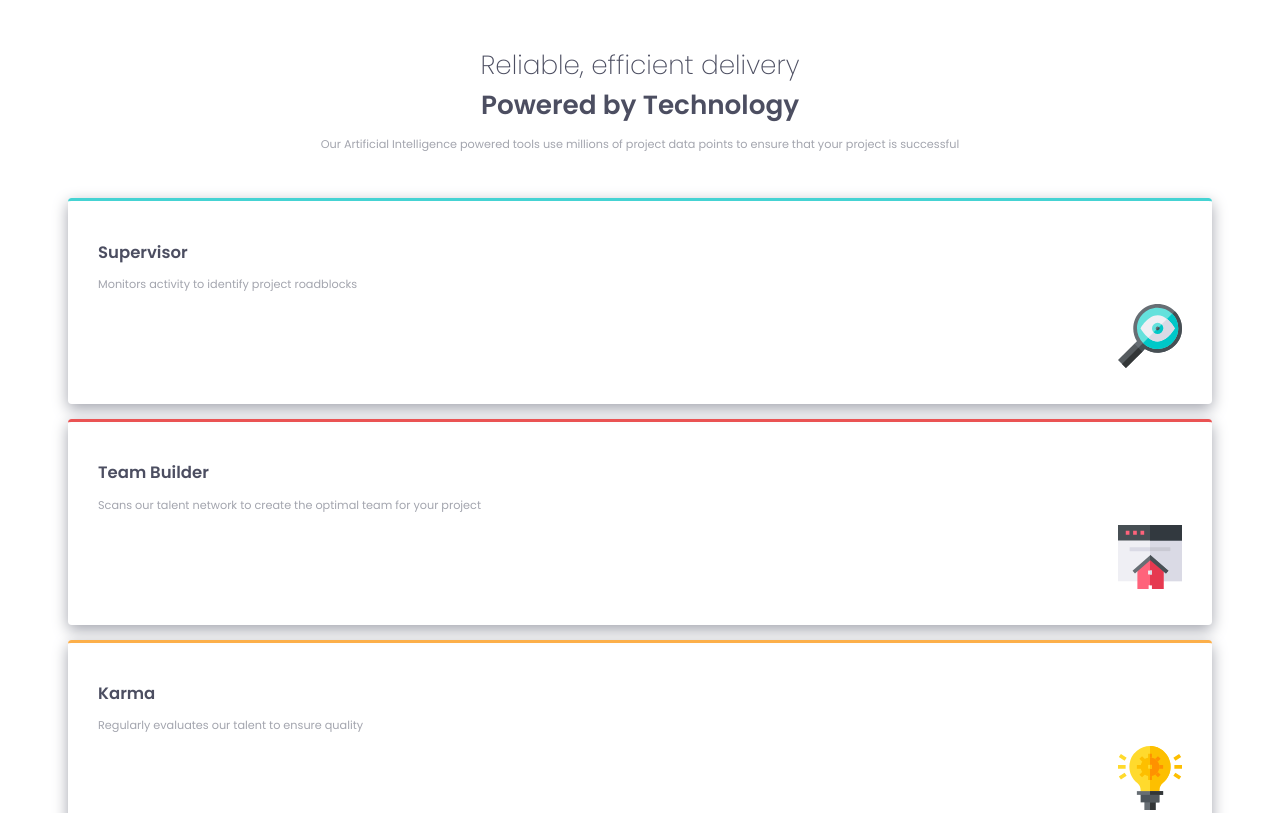
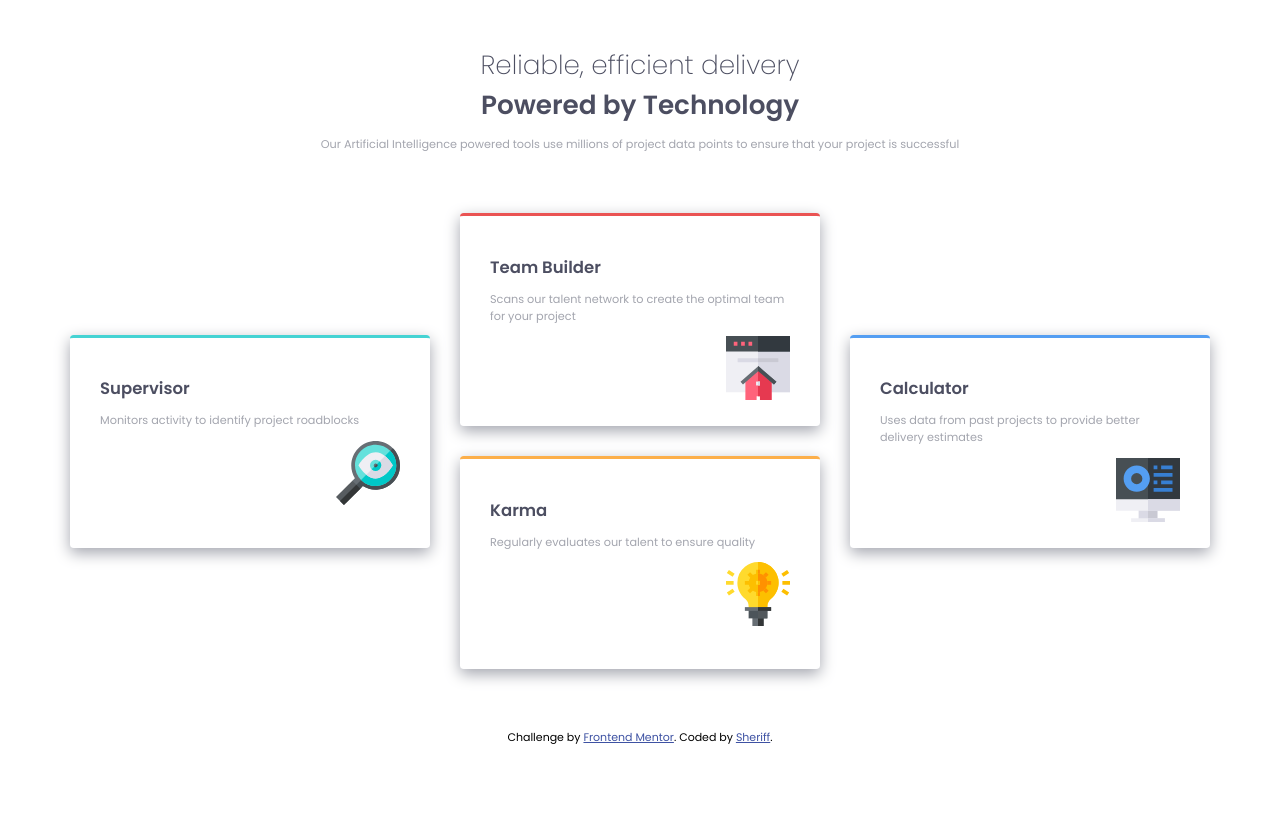
Before and after one commit to sheriff1/FEM-four-card-feature-section, a plain HTML site: page index.html in a window 1280 px wide. Shown: the top 813 px of the page. Drawn offline with Linux system fonts and the light colour scheme.

Commit message:
flexbox set up for desktop version of cards

```diff
--- a/css/style.css
+++ b/css/style.css
@@ -47,6 +47,8 @@
     padding: 2em;
     margin: 1em;
     border-radius: 0.25em;
+    height: 10em;
+    width: 20em;
 }
 
 .card p {
@@ -81,5 +83,15 @@
 }
 
 .content {
+    display: flex;
+    flex-wrap: wrap;
+    justify-content: center;
+    align-items: center;
     margin: 3em;
 }
+
+.card-container-especial {
+    display: flex;
+    align-items: center;
+    flex-direction: column;
+}
--- a/index.html
+++ b/index.html
@@ -39,6 +39,7 @@
     </section>
 
     <section class="content">
+        <div class="card-container-especial">
             <div class="card supervisor">
                 <h4>Supervisor</h4>
                 <p>Monitors activity to identify project roadblocks</p>
@@ -46,7 +47,9 @@
                     <img src="images/icon-supervisor.svg" alt="supervisor icon" />
                 </div>
             </div>
+        </div>
 
+        <div class="card-container-especial">
             <div class="card team-builder">
                 <h4>Team Builder</h4>
                 <p>Scans our talent network to create the optimal team for your project</p>
@@ -62,13 +65,16 @@
                     <img src="images/icon-karma.svg" alt="karma icon" />
                 </div>
             </div>
+        </div>
 
+        <div class="card-container-especial">
             <div class="card calculator">
                 <h4>Calculator</h4>
                 <p>Uses data from past projects to provide better delivery estimates</p>
 
                 <div class="float-img-right">
                     <img src="images/icon-calculator.svg" alt="Calculator icon" />
+                </div>
             </div>
         </div>
     </section>
```
Lines whose indentation alone changed are shown as unchanged.
